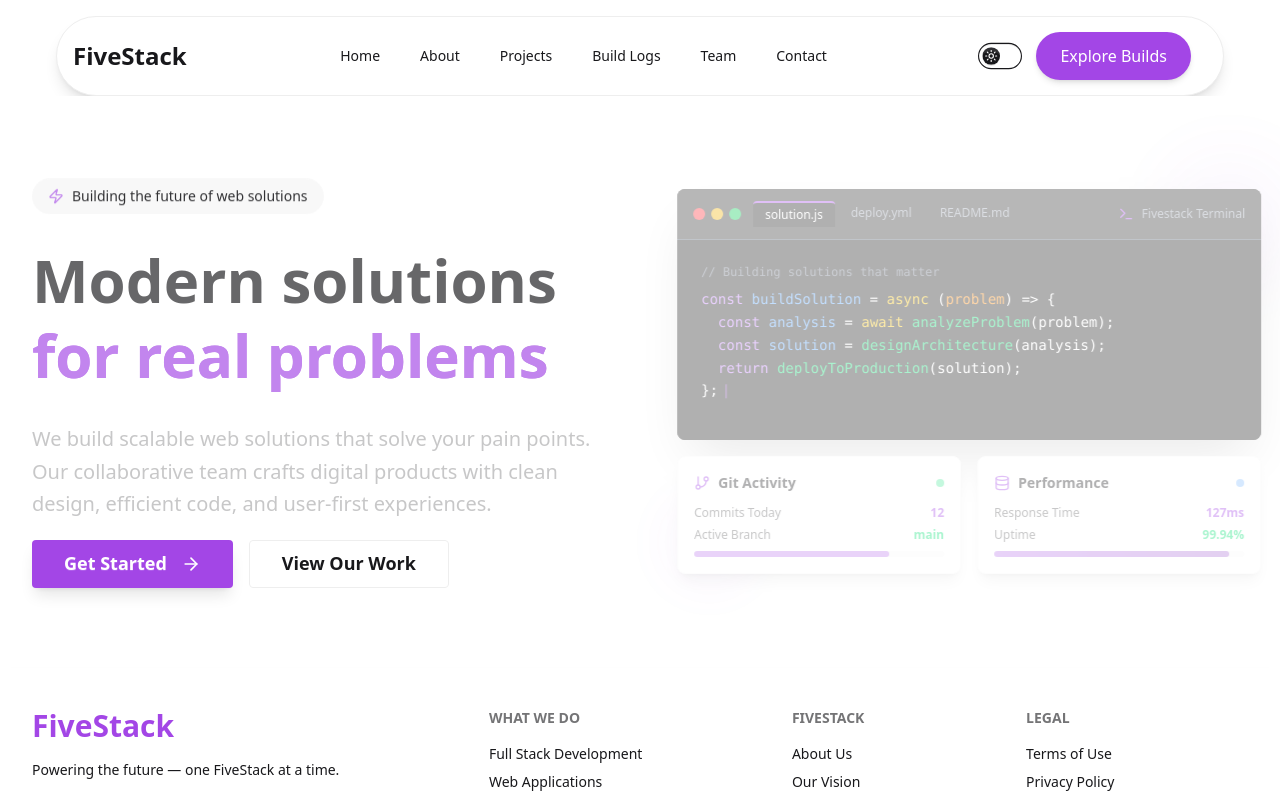
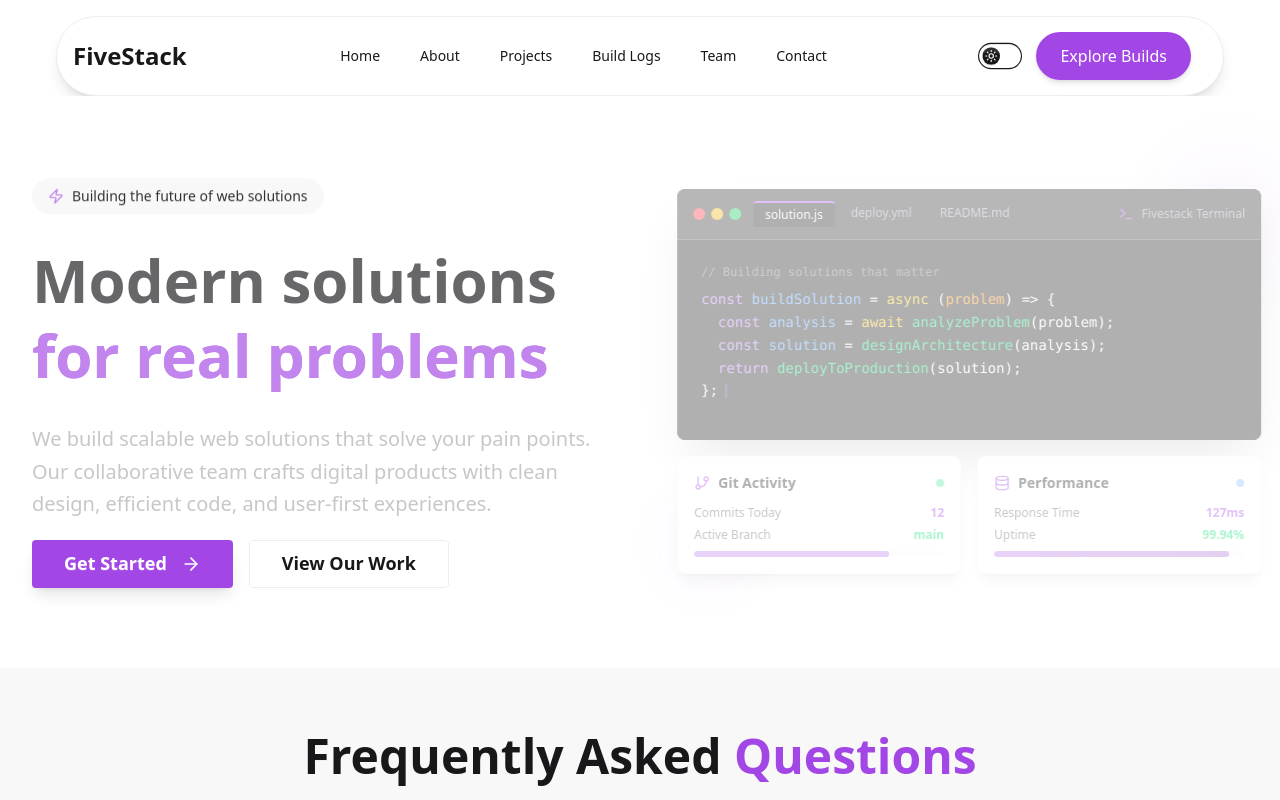
Before and after one commit to JOSEPH-Inalegwu/fivestackdev, a React (Vite) app: page / in a window 1280 px wide. Shown: the top 800 px of the page. Built offline with nearby package versions, Linux system fonts and the light colour scheme; what theme-change would draw is missing.

Commit message:
feat: create LandingPage component and update routing to replace Home and FAQ

```diff
--- /dev/null
+++ b/src/Pages/LandingPage.jsx
@@ -0,0 +1,15 @@
+import React from 'react'
+import Home from './Home/Home'
+import FAQ from './FAQ/FAQ'
+
+const LandingPage = () => {
+  return (
+    <div>
+        <Home />
+        <FAQ />
+        {/* Ferdinand, these are landing page components (Home, Features, FAQ etc) that stay on the homepage and don’t have their own navbar links */}
+    </div>
+  )
+}
+
+export default LandingPage
--- a/src/main.jsx
+++ b/src/main.jsx
@@ -6,9 +6,8 @@ import './index.css'
 
 // Layout and Pages
 import Layout from './Layout'
-import Home from './Pages/Home/Home'
+import LandingPage from './Pages/LandingPage'
 import About from './Pages/About/About'
-import FAQ from './Pages/FAQ/FAQ'
 import NotFound from './Pages/NotFound/NotFound'
 
 // Initialize theme-change on first load
@@ -19,9 +18,8 @@ createRoot(document.getElementById('root')).render(
     <BrowserRouter>
       <Routes>
         <Route path='/' element={<Layout />}>
-          <Route index element={<Home />} />
+          <Route index element={<LandingPage />} />
           <Route path='about' element={<About />} />
-          <Route path='faq' element={<FAQ />} />
           {/* Add more routes here */}
           <Route path='*' element={<NotFound />} />
         </Route>
```
